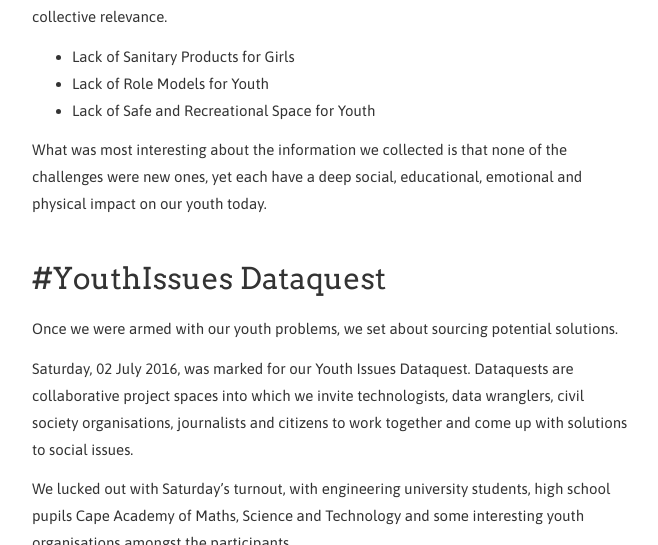
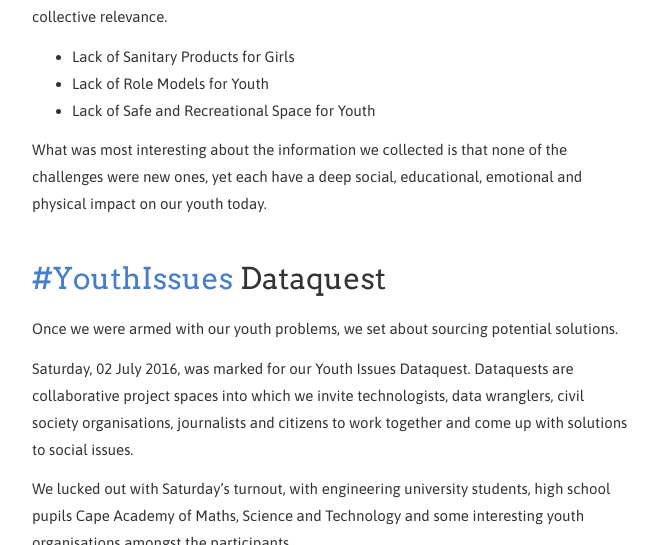
Before and after one commit to Code4SA/old-code4sa.github.io, a Jekyll site: the page built from _posts/2016-07-08-unpacking-youth-issues.md, in a window 1280 px wide and 900 px high, scrolled down 2172 px, cut to the strip 0-545 px from the top of the window. Shown: the whole strip, without its empty margins (58-716 px from the left). Built offline with Jekyll 4.4.1, drawn with Linux system fonts in a browser that asks for light colours; comment, search, counter and statistics services are not loaded; some of the changed lines change nothing that is shown.

```diff
--- a/_posts/2016-07-08-unpacking-youth-issues.md
+++ b/_posts/2016-07-08-unpacking-youth-issues.md
@@ -39,7 +39,7 @@
 
 What was most interesting about the information we collected is that none of the challenges were new ones, yet each have a deep social, educational, emotional and physical impact on our youth today.
 
-## #YouthIssues Dataquest
+## [#YouthIssues](https://twitter.com/search?q=%23youthissues&src=typd) Dataquest
 
 Once we were armed with our youth problems, we set about sourcing potential solutions.
 
```
Also changed, not shown: 2 other files.
